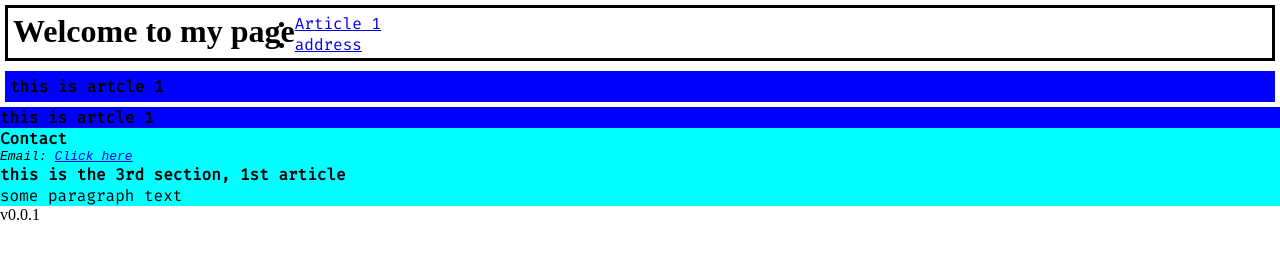
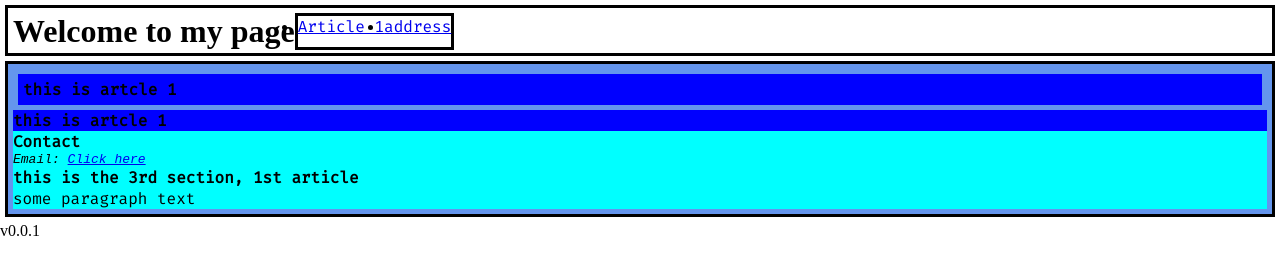
Before and after one commit to bleek42/html-css-example, a plain HTML site: page index.html in a window 1280 px wide. Drawn offline with Linux system fonts and the light colour scheme; files whose address does not match are found by name.

Commit message:
moved profont.ttf file to assets

```diff
--- a/index.css
+++ b/assets/styles/index.css
@@ -24,13 +24,26 @@ header nav {
     display: inline-flex;
 }
 
+ul {
+    display: inline-flex;
+    border: 3px solid black;
+}
+
 ul li a {
-    font-family: 'FiraCode Reg' , 'Courier New', Courier, monospace;
+    font-family: 'FiraCode Reg', 'Courier New', Courier, monospace;
+}
+
+main {
+    border: 3px solid black;
+    margin: 5px 5px;
+    padding: 5px 5px;
+    background-color: cornflowerblue;
 }
 
 section {
     display: flex;
-    flex-flow: column wrap;
+    justify-content: center;
+    flex-direction: column;
     font-family: 'FiraCode Reg';
 }
 
--- a/index.html
+++ b/index.html
@@ -4,7 +4,7 @@
     <meta charset="UTF-8">
     <meta http-equiv="X-UA-Compatible" content="IE=edge">
     <meta name="viewport" content="width=device-width, initial-scale=1.0">
-    <link rel="stylesheet" href="index.css">
+    <link rel="stylesheet" href="assets/styles/index.css">
     <title>Document</title>
 </head>
 <!-- this is a comment -->
@@ -17,7 +17,7 @@
                     <a href="#article-1">Article 1</a>
                 </li>
                 <li>
-                    <a href="#contact"> address</a>
+                <a href="#contact"> address</a>
                 </li>
             </ul>
         </nav>
```
Also changed, not shown: assets/fonts/PROFONT IIX NERD FONT COMPLETE WINDOWS COMPATIBLE.TTF (renamed from PROFONT IIX NERD FONT COMPLETE WINDOWS COMPATIBLE.TTF).
